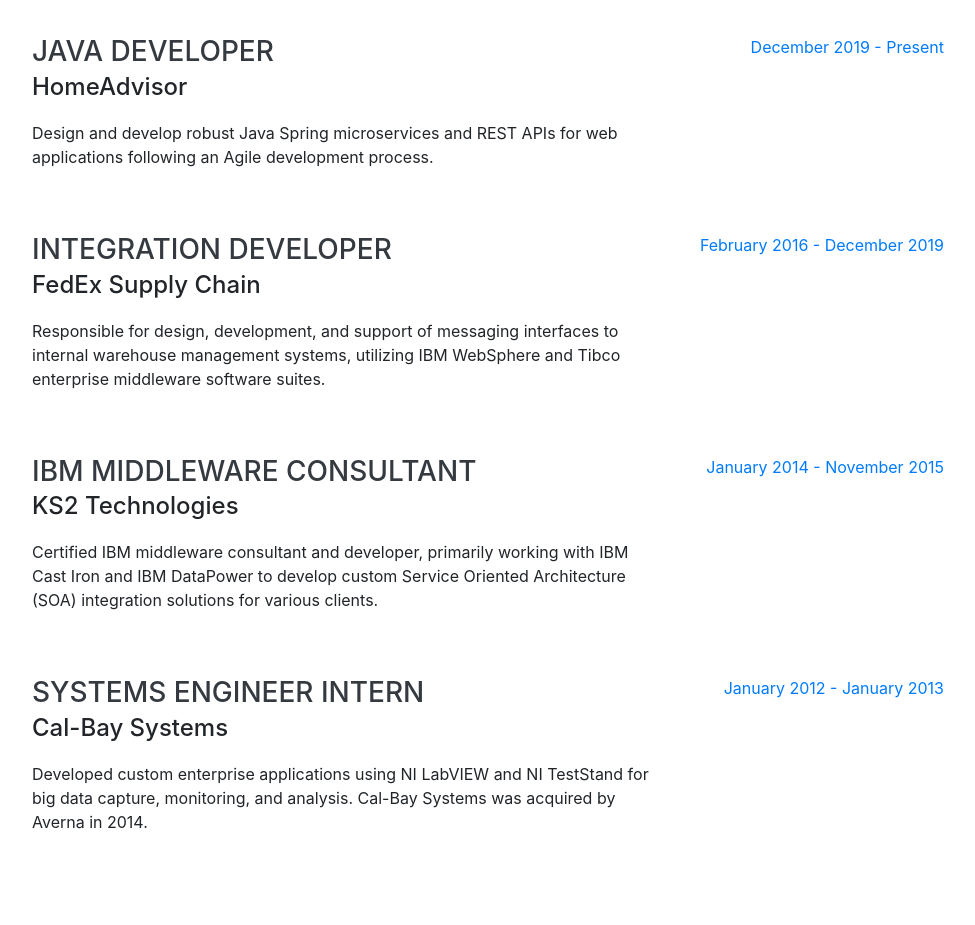
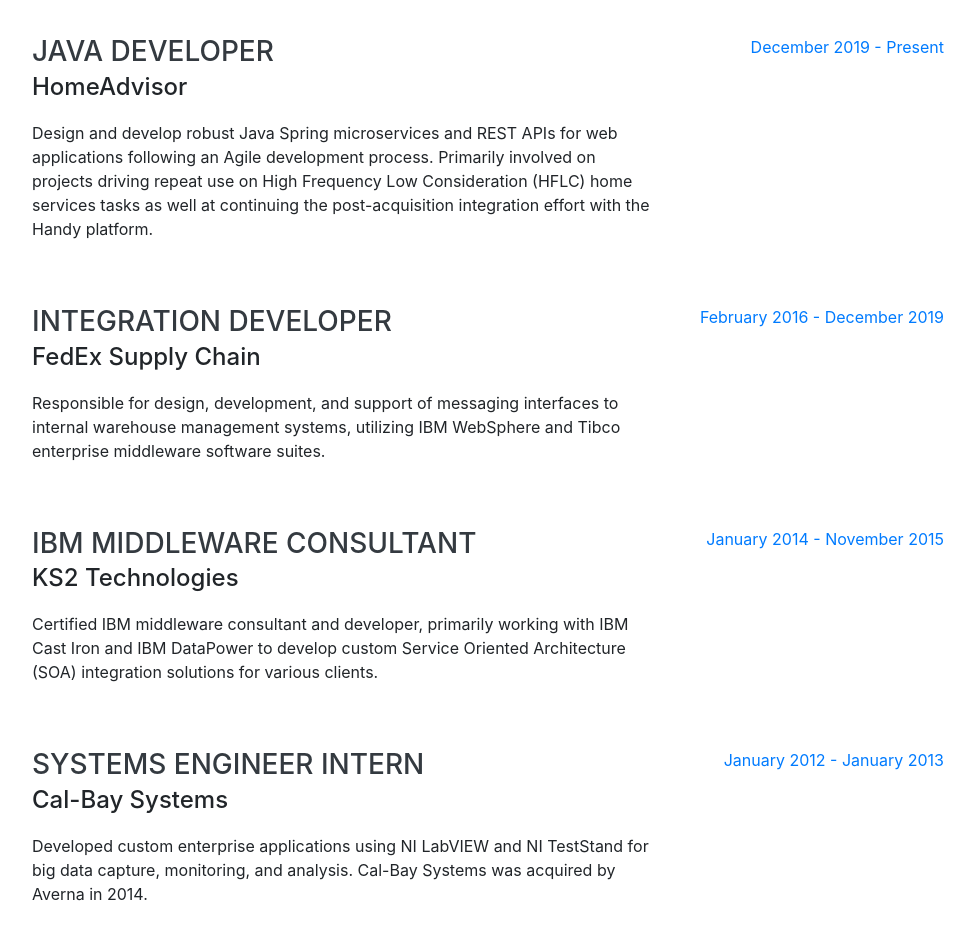
Before and after one commit to davidlcassidy/personal-website, a website with bundled scripts: page index.html in a window 1280 px wide. Shown: the part 900-1825 px from the top of the page, without its empty margins (288-1263 px from the left). Built offline with nearby package versions, Linux system fonts and the light colour scheme; a web font is replaced by a local one.

Commit message:
Modify HomeAdvisor description

```diff
--- a/index.html
+++ b/index.html
@@ -91,7 +91,7 @@
             <div class="resume-content mr-auto">
               <h3 class="mb-0">Java Developer</h3>
               <div class="subheading mb-3">HomeAdvisor</div>
-              <p>Design and develop robust Java Spring microservices and REST APIs for web applications following an Agile development process.</p>
+              <p>Design and develop robust Java Spring microservices and REST APIs for web applications following an Agile development process. Primarily involved on projects driving repeat use on High Frequency Low Consideration (HFLC) home services tasks as well at continuing the post-acquisition integration effort with the Handy platform.</p>
             </div>
             <div class="resume-date text-md-right">
               <span class="text-primary">December 2019 - Present</span>
```
